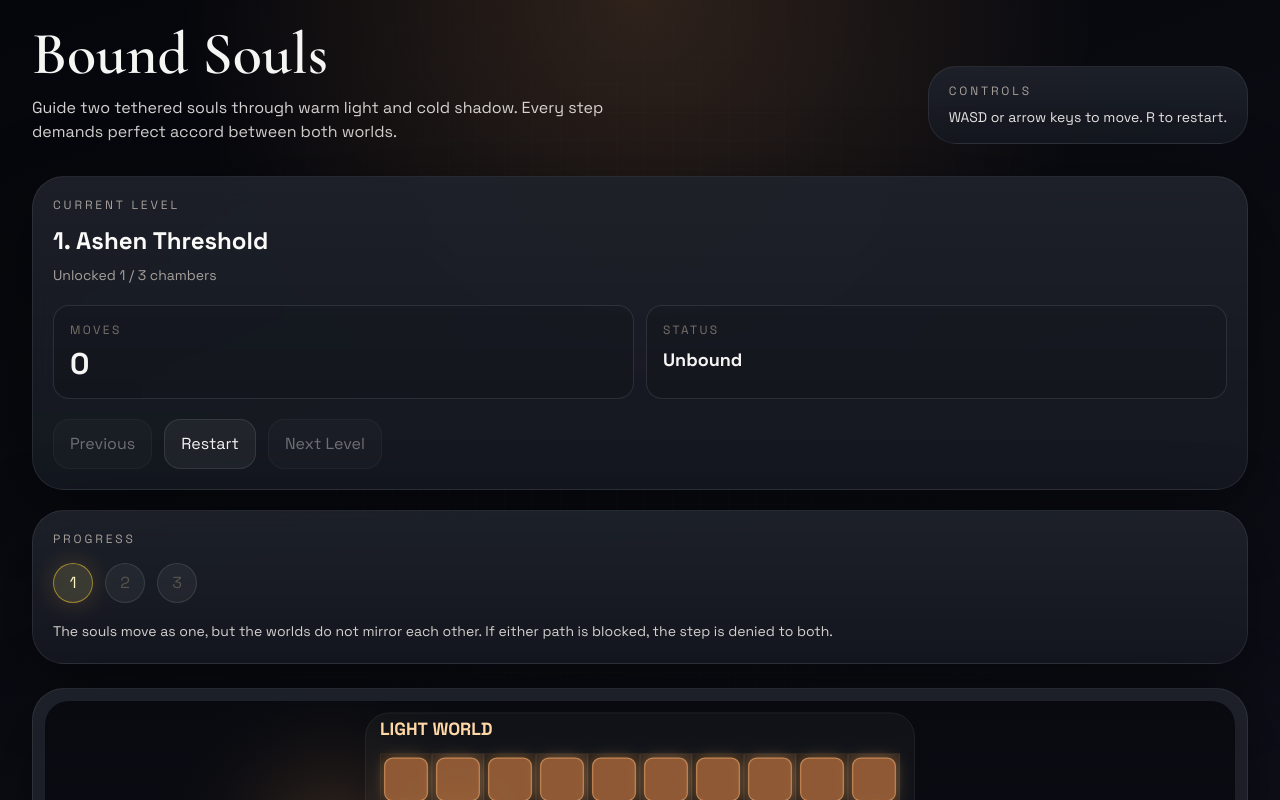
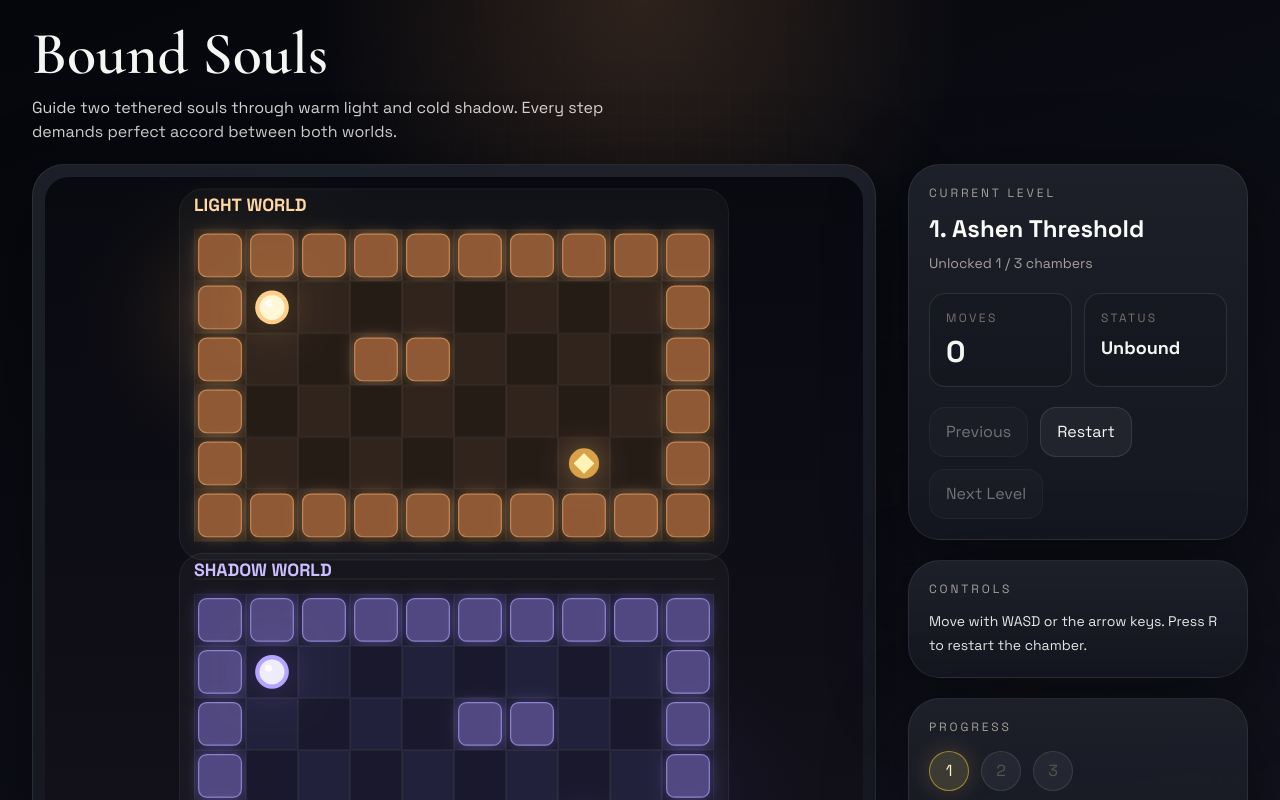
Before and after one commit to JinForYoda/bound-souls, a React (Vite) app: page / in a window 1280 px wide. Shown: the top 800 px of the page. Built offline with nearby package versions, Linux system fonts and the light colour scheme.

Commit message:
Refine game layout with top-focused board and sidebar

```diff
--- a/src/app/App.tsx
+++ b/src/app/App.tsx
@@ -21,8 +21,8 @@ export function App() {
 
   return (
     <div className="min-h-screen">
-      <div className="mx-auto flex min-h-screen w-full max-w-7xl flex-col px-4 py-6 sm:px-6 lg:px-8">
-        <header className="mb-8 flex flex-col gap-4 lg:flex-row lg:items-end lg:justify-between">
+      <div className="mx-auto flex min-h-screen w-full max-w-7xl flex-col px-4 py-4 sm:px-6 sm:py-5 lg:px-8 lg:py-6">
+        <header className="mb-6 flex flex-col gap-3 lg:mb-5">
           <div className="max-w-2xl">
             <h1 className="font-display text-5xl leading-none text-stone-100 sm:text-6xl">
               Bound Souls
@@ -31,15 +31,16 @@ export function App() {
               Guide two tethered souls through warm light and cold shadow. Every step demands perfect accord between both worlds.
             </p>
           </div>
-
-          <div className="panel-surface rounded-[1.75rem] px-5 py-4">
-            <p className="text-xs uppercase tracking-[0.24em] text-stone-400">Controls</p>
-            <p className="mt-2 text-sm text-stone-200">WASD or arrow keys to move. R to restart.</p>
-          </div>
         </header>
 
-        <main className="grid flex-1 gap-6 lg:grid-cols-[320px,minmax(0,1fr)]">
-          <section className="space-y-5">
+        <main className="grid flex-1 items-start gap-6 lg:grid-cols-[minmax(0,1fr)_340px] lg:gap-8">
+          <section className="order-2 space-y-5 lg:order-1">
+            <div className="mx-auto w-full max-w-4xl">
+              <GameCanvas level={level} session={session} />
+            </div>
+          </section>
+
+          <aside className="order-1 space-y-5 lg:order-2 lg:sticky lg:top-6">
             <div className="panel-surface rounded-[2rem] p-5 shadow-panel">
               <p className="text-xs uppercase tracking-[0.24em] text-stone-400">Current Level</p>
               <h2 className="mt-3 text-2xl font-semibold text-stone-50">
@@ -85,6 +86,13 @@ export function App() {
             </div>
 
             <div className="panel-surface rounded-[2rem] p-5 shadow-panel">
+              <p className="text-xs uppercase tracking-[0.24em] text-stone-400">Controls</p>
+              <p className="mt-3 text-sm leading-6 text-stone-200">
+                Move with WASD or the arrow keys. Press R to restart the chamber.
+              </p>
+            </div>
+
+            <div className="panel-surface rounded-[2rem] p-5 shadow-panel">
               <p className="text-xs uppercase tracking-[0.24em] text-stone-400">Progress</p>
               <div className="mt-4 flex flex-wrap gap-3">
                 {levels.map((entry, index) => (
@@ -101,11 +109,7 @@ export function App() {
                 The souls move as one, but the worlds do not mirror each other. If either path is blocked, the step is denied to both.
               </p>
             </div>
-          </section>
-
-          <section className="min-w-0">
-            <GameCanvas level={level} session={session} />
-          </section>
+          </aside>
         </main>
       </div>
     </div>
```
